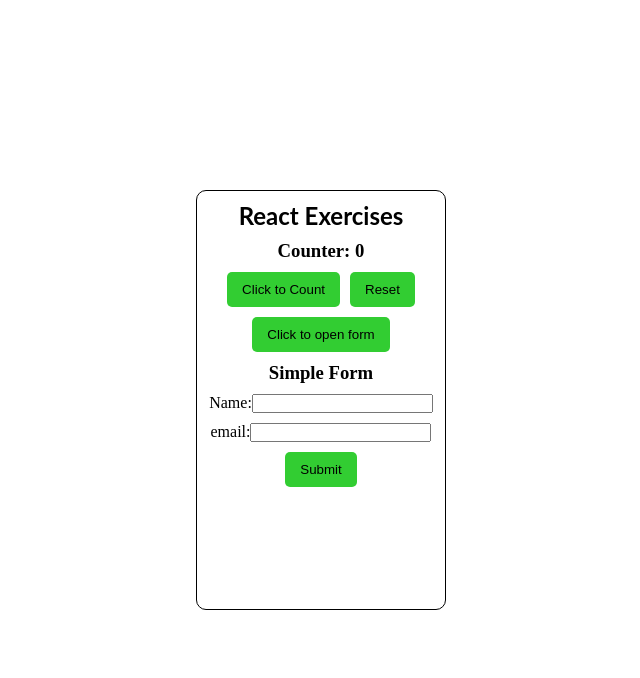
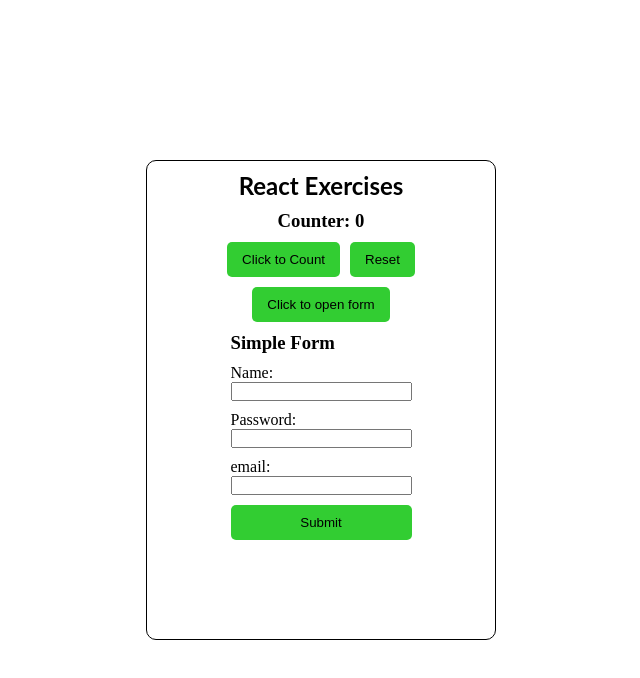
Before and after one commit to dan046/react-ts-practice-exercises, a React (Create React App) app: page / in a window 1280 px wide. Both pictures are taken after a click on the button "Click to open form". Shown: the top 678 px of the page, without its empty margins (319-959 px from the left). Built offline with nearby package versions, Linux system fonts and the light colour scheme.

Commit message:
2 files modified

```diff
--- a/components/SimpleForm.tsx
+++ b/components/SimpleForm.tsx
@@ -4,6 +4,7 @@ export default function SimpleForm() {
   const [formData, setFormData] = React.useState({
     name: '',
     email: '',
+    password: '',
   });
   const [isFormSubmitted, setisFormSubmitted] = React.useState(false);
   const [errorMsg, setErrorMsg] = React.useState('');
@@ -19,7 +20,11 @@ export default function SimpleForm() {
 
   const formChangeHandler = (e: { preventDefault: () => void }) => {
     e.preventDefault();
-    if (formData.name.length === 0 && formData.email.length === 0) {
+    if (
+      formData.name.length === 0 &&
+      formData.email.length === 0 &&
+      formData.password.length === 0
+    ) {
       setisFormSubmitted(false);
       setErrorMsg('Fields not be empty');
       return false;
@@ -31,6 +36,7 @@ export default function SimpleForm() {
   return (
     <form className="form__container" onSubmit={formChangeHandler}>
       <h3>Simple Form</h3>
+
       <div>
         <label htmlFor="name">Name:</label>
         <input
@@ -40,6 +46,17 @@ export default function SimpleForm() {
           onChange={changeHandler}
         />
       </div>
+
+      <div>
+        <label htmlFor="password">Password:</label>
+        <input
+          type="password"
+          name="password"
+          value={formData.password}
+          onChange={changeHandler}
+        />
+      </div>
+
       <div>
         <label htmlFor="email">email:</label>
         <input
@@ -49,10 +66,11 @@ export default function SimpleForm() {
           onChange={changeHandler}
         />
       </div>
+
       {isFormSubmitted && (
         <div>
           <p>Hello, {formData.name}.</p>
-          <p>Your email address is: {formData.email}</p>
+          <p>Your email: {formData.email}</p>
         </div>
       )}
       <button>Submit</button>
--- a/style.css
+++ b/style.css
@@ -15,8 +15,8 @@ body {
 .card {
   border: 1px solid black;
   padding: 10px;
-  width: 250px;
-  height: 420px;
+  width: 350px;
+  height: 480px;
   border-radius: 10px;
 }
 
@@ -25,7 +25,6 @@ p {
   font-family: Lato;
 }
 
-.form__container,
 .counter,
 .toggle,
 .container {
@@ -49,3 +48,15 @@ button {
   display: flex;
   gap: 10px;
 }
+
+.form__container div {
+  display: flex;
+  justify-content: space-between;
+  flex-direction: column;
+}
+
+.form__container {
+  display: flex;
+  flex-direction: column;
+  gap: 10px;
+}
```
